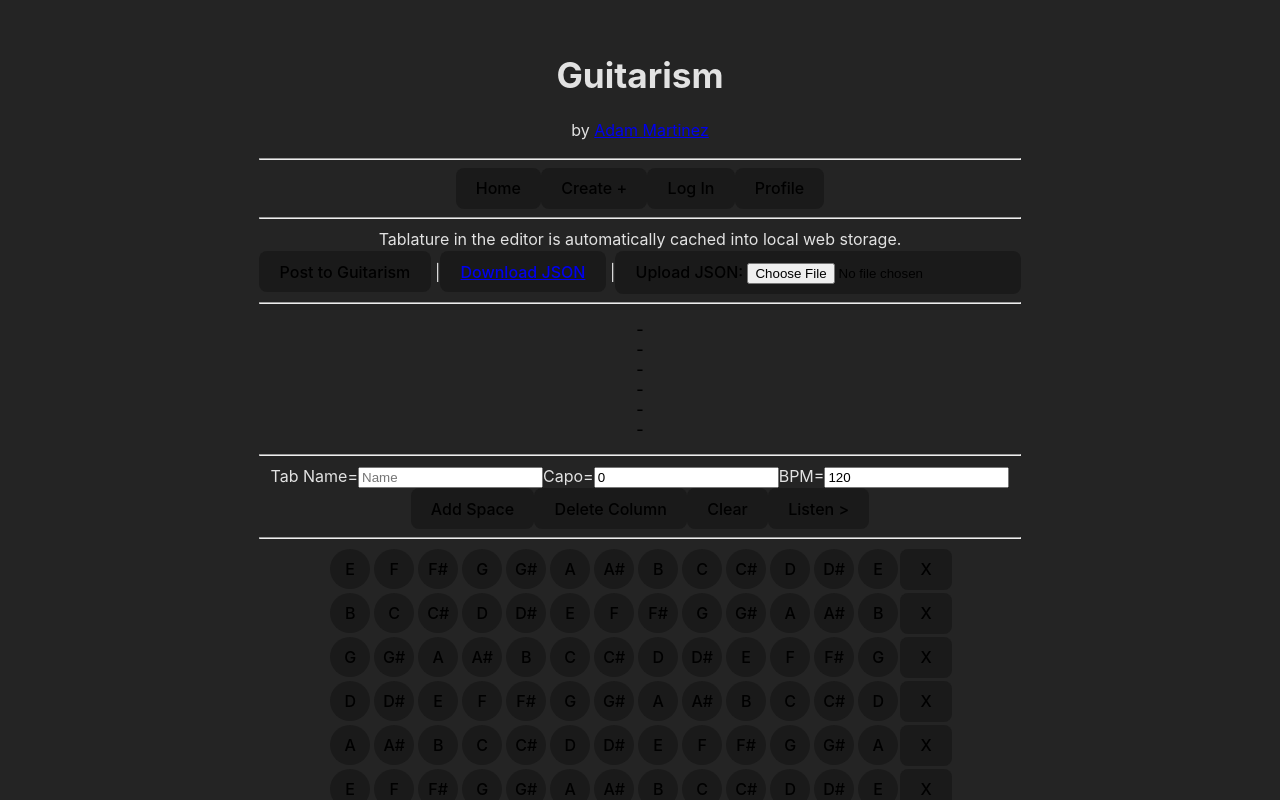
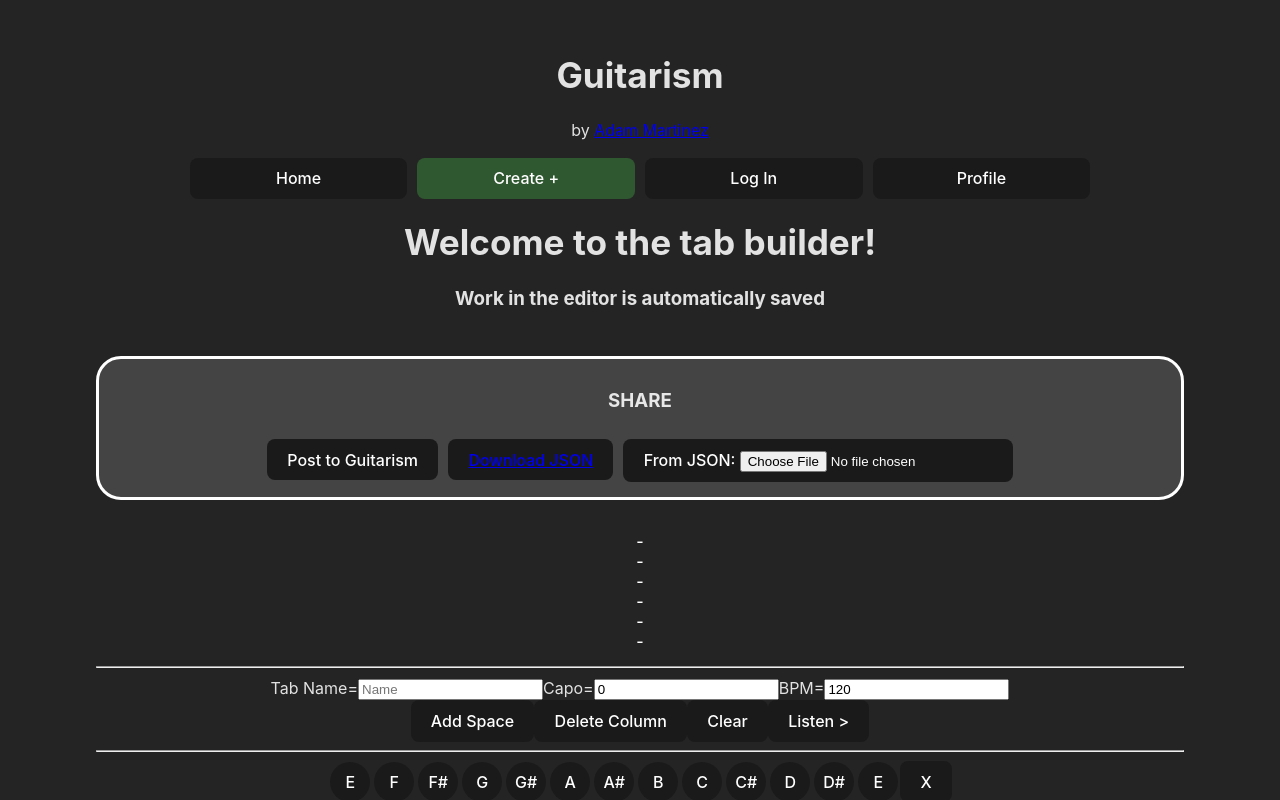
Before and after one commit to adamnmartinez/guitarism, a React (Vite) app: page /create in a window 1280 px wide. Shown: the top 800 px of the page. Built offline with nearby package versions, Linux system fonts and the light colour scheme.

Commit message:
Implemented UI and style changes for readability

```diff
--- a/src/components/navbar.tsx
+++ b/src/components/navbar.tsx
@@ -2,24 +2,23 @@ import { Link } from "react-router-dom";
 
 const NavBar = () => {
   return (
-    <>
+    <div className="navigation">
       <h1>Guitarism</h1>
       <p>by <a href="https://github.com/adamnmartinez">Adam Martinez</a></p>
-      <hr></hr>
       <Link to="/">
-        <button>Home</button>
+        <button className="home">Home</button>
       </Link>
       <Link to="/create">
-        <button>Create +</button>
+        <button className="create" name="create">Create +</button>
       </Link>
       <Link to="/auth">
-        <button>Log In</button>
+        <button className="login">Log In</button>
       </Link>
       <Link to="/profile">
-        <button>Profile</button>
+        <button className="profile">Profile</button>
       </Link>
-      <hr></hr>
-    </>
+      <br></br>
+    </div>
   );
 };
 
--- a/src/pages/auth.tsx
+++ b/src/pages/auth.tsx
@@ -83,8 +83,10 @@ const Auth = () => {
   };
 
   return (
-    <div>
+    <div className="auth">
       <NavBar></NavBar>
+      <h1>Welcome to Guitarism</h1>
+      <h2>Log in or create an account to start making music!</h2>
       <input
         placeholder="Email"
         onChange={(e) => {
--- a/src/pages/builder.tsx
+++ b/src/pages/builder.tsx
@@ -337,15 +337,18 @@ const Builder = () => {
   return (
     <>
       <NavBar></NavBar>
-      Tablature in the editor is automatically cached into local web storage.
+      <h1>Welcome to the tab builder!</h1>
+      <h3>Work in the editor is automatically saved</h3>
       <br></br>
+      <div className="shareBlock">
+        <h3>SHARE</h3>
         <button
           onClick={(e) => {
             handlePost(e);
           }}
         >
           Post to Guitarism
-      </button> |
+        </button>
         <button>
           <a
             href={`data:text/json;charset=utf-8,${encodeURIComponent(
@@ -355,13 +358,14 @@ const Builder = () => {
           >
             {`Download JSON`}
           </a>
-      </button> |
-
+        </button>
         <button>
-        Upload JSON: {" "}
+          From JSON: {" "}
           <input type="file" onChange={(e) => handleFileUpload(e)}></input>
         </button>
-      <hr></hr>
+
+      </div>
+      <br></br>
       {columns}
       <hr></hr>
       Tab Name=
--- a/src/pages/home.tsx
+++ b/src/pages/home.tsx
@@ -40,7 +40,7 @@ function Home() {
       let tab: any = d.data();
       const component = (
         <li>
-          <button onClick={() => goto(`/view/${d.id}`)}>
+          <button className="tabList" onClick={() => goto(`/view/${d.id}`)}>
             <p>
               "{tab.name}" by <i>{tab.author}</i>
             </p>
@@ -60,7 +60,7 @@ function Home() {
     <>
       <NavBar></NavBar>
       <form>
-        <input placeholder="Search" type="text" onChange={search}></input>
+        <input className="searchBar" placeholder="Search" type="text" onChange={search}></input>
       </form>
       <ul className="trackList">{results}</ul>
     </>
--- a/src/pages/profile.tsx
+++ b/src/pages/profile.tsx
@@ -12,6 +12,10 @@ import { useEffect, useState } from "react";
 
 const Profile = () => {
   const goto = useNavigate();
+
+  if (!auth.currentUser) {
+    goto('/auth')
+  }
 
   const [usertracks, setUserTracks] = useState<React.ReactElement[]>([]);
 
--- a/src/style/App.css
+++ b/src/style/App.css
@@ -1,5 +1,5 @@
 #root {
-  max-width: 1280px;
+  max-width: 85%;
   margin: 0 auto;
   padding: 2rem;
   text-align: center;
--- a/src/style/index.css
+++ b/src/style/index.css
@@ -3,9 +3,12 @@
   line-height: 1.5;
   font-weight: 400;
 
-  color-scheme: light dark;
+  /* color-scheme: light dark; */
   color: rgba(255, 255, 255, 0.87);
   background-color: #242424;
+
+  --button-color: #1a1a1a;
+  --background-light: rgb(68, 68, 68);
 
   font-synthesis: none;
   text-rendering: optimizeLegibility;
@@ -15,7 +18,7 @@
 
 body {
   margin: 0;
-  display: flex;
+  display: block;
   place-items: center;
   min-width: 320px;
   min-height: 100vh;
@@ -40,22 +43,28 @@ button.note:active {
 }
 
 button {
+  color:white;
   border-radius: 8px;
   border: 1px solid transparent;
   padding: 0.6em 1.2em;
   font-size: 1em;
   font-weight: 500;
   font-family: inherit;
-  background-color: #1a1a1a;
+  background-color: var(--button-color);
   cursor: pointer;
   transition: border-color 0.25s;
 }
 button:hover {
-  border-color: #646cff;
+  border-color: #ffffff;
 }
 button:focus,
 button:focus-visible {
   outline: 4px auto -webkit-focus-ring-color;
+}
+
+button.tabList {
+  margin: 5px;
+  width: 100%;
 }
 
 button.tablature {
@@ -81,3 +90,58 @@ li.track {
   padding-right: 6px;
   margin-bottom: 10px;
 }
+
+input.searchBar {
+  margin: 5px;
+  margin-top: 15px;
+  width: 100%;
+  height: 30px;
+  border-radius: 25px;
+  border-style: none;
+  text-align: center;
+  font-size: 20px;
+  background-color: var(--background-light);
+}
+
+div.navigation {
+  button {
+    width: 20%;
+    margin-left: 5px;
+    margin-right: 5px;
+    background-color: var(--button-color);
+    display: inline-block;
+  }
+}
+
+div.navigation button.create {
+  background-color: #305830;
+}
+
+div.auth  {
+  button {
+    display: inline-block;
+  }
+
+  input {
+    background-color: var(--background-light);
+    width: 80%;
+    height: 30px;
+    margin: 5px;
+    text-align: center;
+    border-style: none;
+    border-radius: 25px;
+  }
+}
+
+div.shareBlock {
+  border: white;
+  border-style: solid;
+  border-radius: 25px;
+  padding: 10px;
+  background-color: var(--background-light);
+
+  button {
+
+    margin: 5px;
+  }
+}
```
Lines whose indentation alone changed are shown as unchanged.
